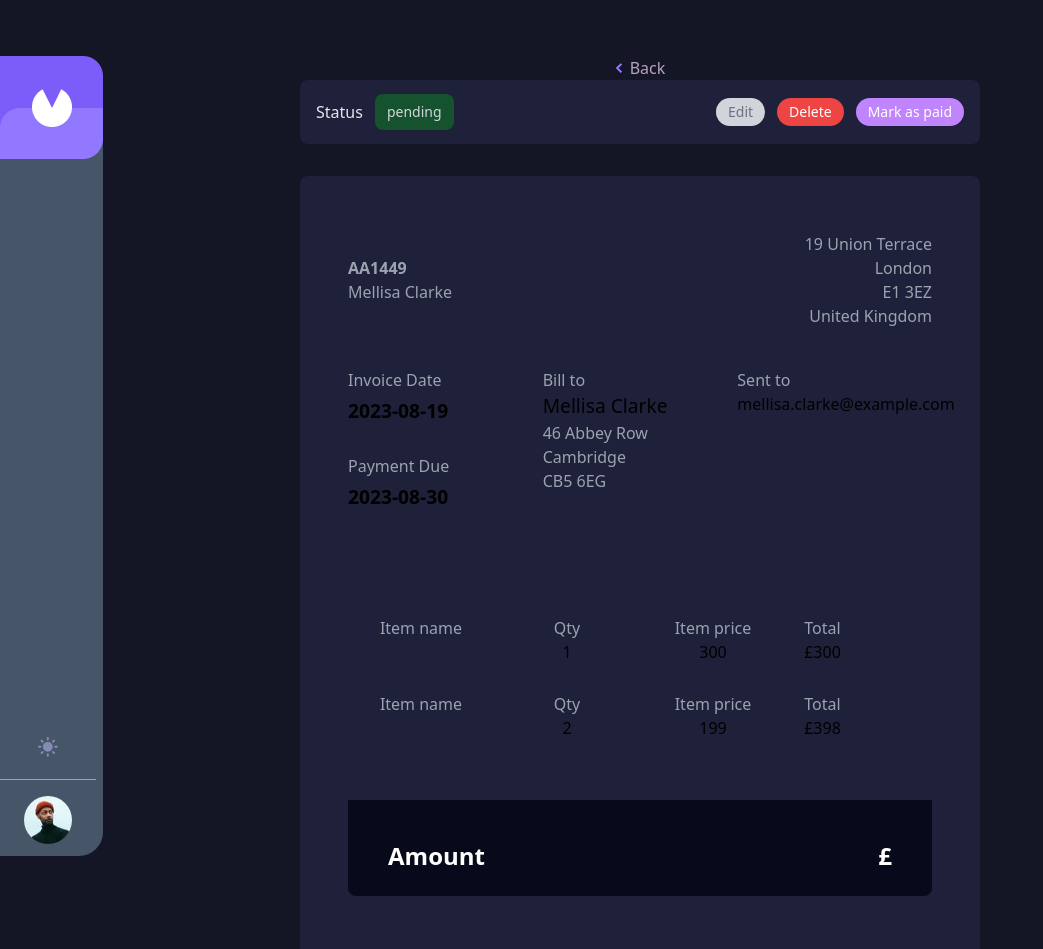
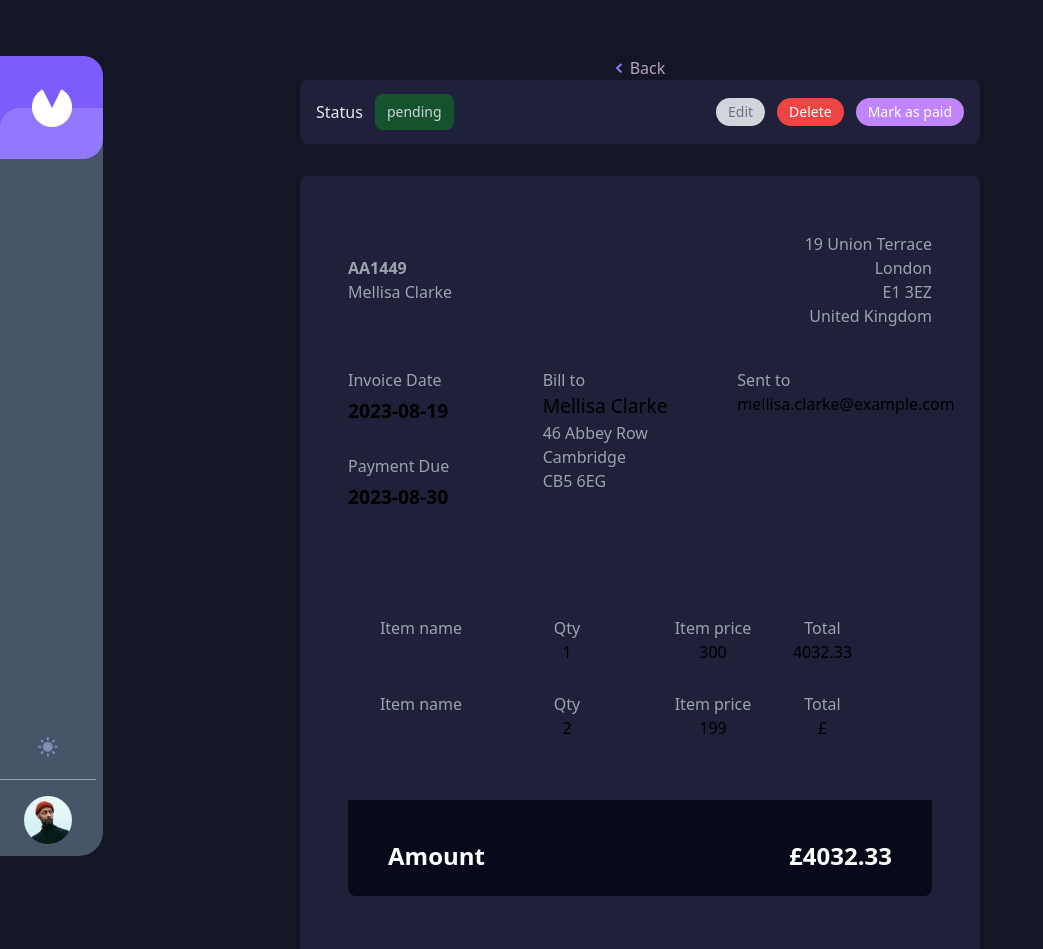
Before and after one commit to Thelma101/project-invoice, a React (Vite) app: page /AA1449 in a window 1280 px wide. Shown: the top 949 px of the page, without its empty margins (0-1043 px from the left). Built offline with nearby package versions, Linux system fonts and the light colour scheme.

Commit message:
v3 - total fix

```diff
--- a/src/components/Details.jsx
+++ b/src/components/Details.jsx
@@ -95,7 +95,7 @@ const Details = () => {
                             </div>
                             <div className="flex flex-col items-center justify-start">
                                 <h3 className="text-gray-400">Total</h3>
-                                <p>£300</p>
+                                <p>{data.total}</p>
                             </div>
                         </div>
                         <div className="grid grid-cols-4 md:grid-cols-8 bg-[#1e2139] mx-auto w-full pb-7">
@@ -113,13 +113,13 @@ const Details = () => {
                             </div>
                             <div className="flex flex-col items-center justify-start">
                                 <h3 className="text-gray-400">Total</h3>
-                                <p>£398</p>
+                                <p>£{data.items.total}</p>
                             </div>
                         </div>
                         <div className="bg-[#070a1a] rounded-b-lg h-[6rem] w-full mt-8">
                             <div className="flex items-start justify-between p-10 rounded-lg rounded-t-none">
                                 <h2 className="text-2xl font-semibold text-white">Amount</h2>
-                                <h2 className="text-2xl font-semibold text-white">£{dataValue.total}</h2>
+                                <h2 className="text-2xl font-semibold text-white">£{data.total}</h2>
                             </div>
                         </div>
                     </div>
```
